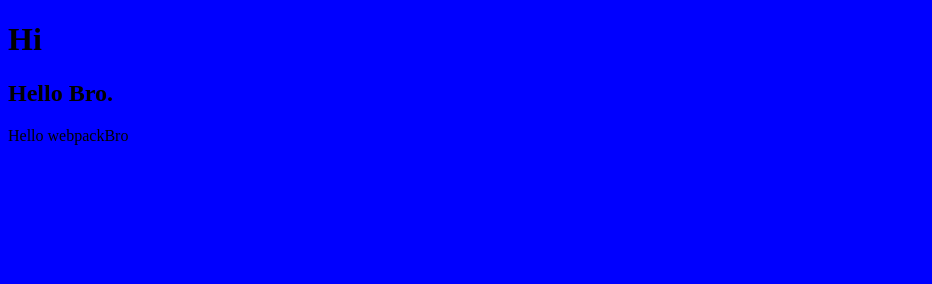
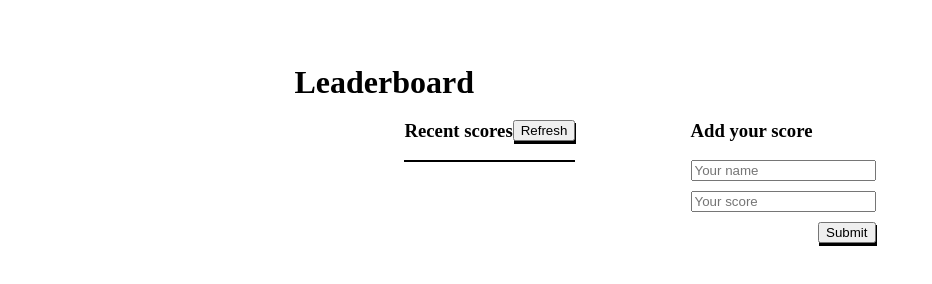
Before and after one commit to Tufahel/leaderboard, a website built with webpack: page src/index.html in a window 1280 px wide. Shown: the whole page, without its empty margins (0-932 px from the left). Built offline with nearby package versions, Linux system fonts and the light colour scheme; no server answers.

Commit message:
reverse previous push

```diff
--- a/src/index.html
+++ b/src/index.html
@@ -7,7 +7,24 @@
     <title>Document</title>
 </head>
 <body>
-    <h1>Hi</h1>
-    <h2>Hello Bro.</h2>
-</body>
+    <h1>Leaderboard</h1>
+    <div class="lists-form">
+      <div>
+        <div class="recent-scores">
+          <h3>Recent scores</h3>
+          <button class="btn btn-refresh">Refresh</button>
+        </div>
+        <div class="name-lists"></div>
+      </div>
+      <div>
+        <h3>Add your score</h3>
+        <form id="form" action="#">
+          <input type="text" id="name" name="name" placeholder="Your name"/><br />
+          <input type="number" id="score" name="score" placeholder="Your score"/>
+        <br>
+          <button type="submit" class="btn btn-submit">Submit</button>
+        </form>
+      </div>
+    </div>
+  </body>
 </html>
--- a/src/index.js
+++ b/src/index.js
@@ -1,14 +1,23 @@
 import './style.css';
 import _ from 'lodash';
+import { getUpdate, createGame, addUpdate } from './modules/async-api.js';
+import { display } from './modules/dom.js';
 
-function component() {
-  const element = document.createElement('div');
+const userName = document.querySelector('#name');
+const userScore = document.querySelector('#score');
+const form = document.querySelector('#form');
+const refreshBtn = document.querySelector('.btn-refresh');
 
-  // Lodash, currently included via a script, is required for this line to work
-  // Lodash, now imported by this script
-  element.innerHTML = _.join(['Hello', 'webpackBro'], ' ');
+createGame();
+form.addEventListener('submit', () => {
+  addUpdate(userName.value, userScore.value);
+  form.reset();
+});
 
-  return element;
-}
+refreshBtn.addEventListener('click', () => {
+  getUpdate();
+});
 
-document.body.appendChild(component());
+window.onload = () => {
+  getUpdate();
+};
--- /dev/null
+++ b/src/modules/dom.js
@@ -0,0 +1,23 @@
+const nameScores = document.querySelector('.name-lists');
+
+export const display = (data) => {
+  nameScores.replaceChildren();
+  data.map((i) => {
+    const nameScoreDiv = document.createElement('div');
+    nameScoreDiv.id = 'nameScoreDiv';
+
+    const userName = document.createElement('p');
+    userName.class = 'name';
+    userName.textContent = `${i.user} :`;
+
+    const userScore = document.createElement('p');
+    userScore.class = 'score';
+    userScore.textContent = i.score;
+
+    nameScoreDiv.appendChild(userName);
+    nameScoreDiv.appendChild(userScore);
+    nameScores.appendChild(nameScoreDiv);
+
+    return i;
+  });
+};
--- a/src/style.css
+++ b/src/style.css
@@ -1,3 +1,52 @@
 body {
-  background-color: blue;
+  margin: 5%;
 }
+
+h1 {
+  margin: 0% 0% 0% 20%;
+}
+
+.lists-form {
+  display: flex;
+  justify-content: center;
+  gap: 10%;
+}
+
+.recent-scores {
+  display: flex;
+  justify-content: space-between;
+  align-items: center;
+}
+
+.name-lists {
+  list-style: none;
+  border: solid 1px black;
+}
+
+input {
+  margin-bottom: 10px;
+}
+
+.btn {
+  box-shadow: 1px 3px black;
+}
+
+.btn-submit {
+  float: right;
+}
+
+.btn-refresh {
+  height: auto;
+}
+
+#nameScoreDiv {
+  display: flex;
+  margin: 10px 2px;
+  padding: 0 200px 0 0;
+  gap: 10px;
+}
+
+#nameScoreDiv:nth-child(odd) {
+  background: whitesmoke;
+  padding: 10px 200px 10px 0;
+}
```
Also changed, not shown: README.md, dist/index.html, dist/main.js.
